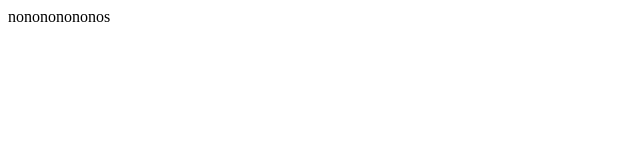
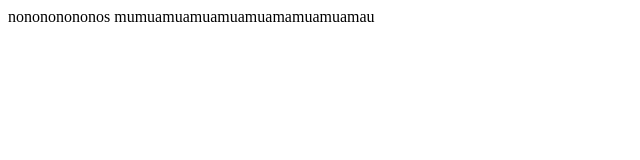
Before and after one commit to Nuongphan/Moule_1, a plain HTML site: page session_01.html in a window 1280 px wide. Shown: the whole page, without its empty margins (0-640 px from the left). Drawn offline with Linux system fonts and the light colour scheme.

Commit message:
best moi

```diff
--- a/session_01.html
+++ b/session_01.html
@@ -7,6 +7,6 @@
     <title>Document</title>
   </head>
   <body>
-    nonononononos
+    nonononononos mumuamuamuamuamuamamuamuamau
   </body>
 </html>
```
